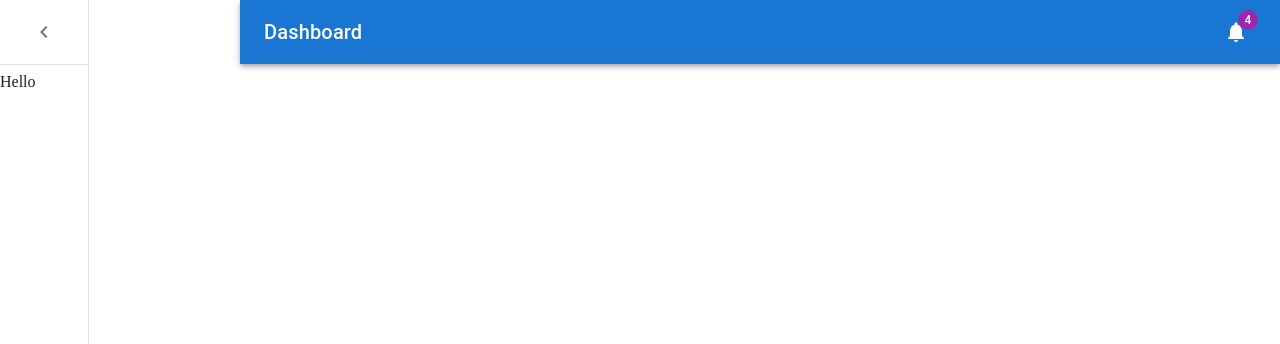
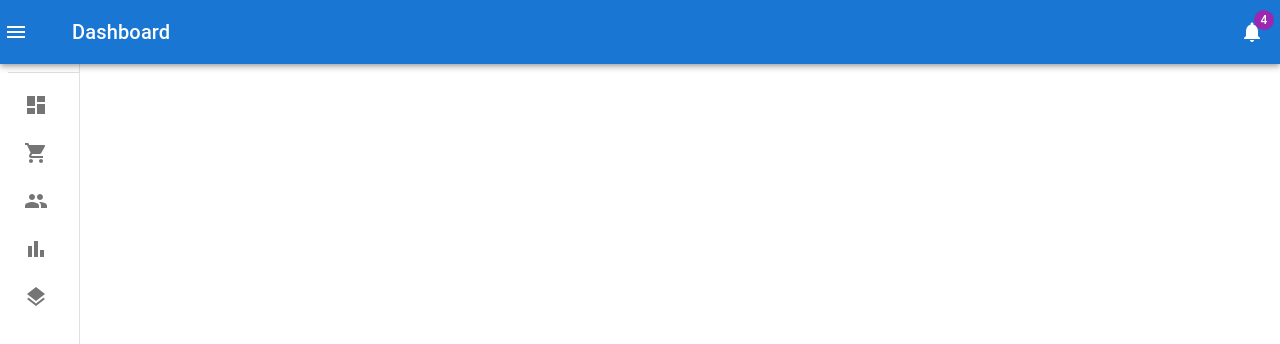
Before and after one commit to Sizzlesina/MUI_course, a React (Vite) app in the folder mui-tutorial/: page / in a window 1280 px wide. Shown: the top 344 px of the page. Built offline with nearby package versions, Linux system fonts and the light colour scheme.

Commit message:
ListItem added

```diff
--- a/mui-tutorial/src/styled-components/Dashboard.jsx
+++ b/mui-tutorial/src/styled-components/Dashboard.jsx
@@ -7,7 +7,6 @@ import {
   Divider,
   IconButton,
   List,
-  ListItem,
   Toolbar,
   Typography,
 } from "@mui/material";
@@ -17,6 +16,7 @@ import { useState } from "react";
 import NotificationsIcon from "@mui/icons-material/Notifications";
 import MenuIcon from "@mui/icons-material/Menu";
 import { ChevronLeft } from "@mui/icons-material";
+import { mainListItems } from "./listItems";
 
 const drawerWidth = 240;
 
@@ -40,7 +40,7 @@ const AppBar = styled(MuiAppBar, {
 const Drawer = styled(MuiDrawer, {
   shouldForwardProp: (prop) => prop !== "open",
 })(({ theme, open }) => ({
-  "&.MuiDrawer-paper": {
+  "& .MuiDrawer-paper": {
     position: "relative",
     whiteSpace: "noWrap",
     width: drawerWidth,
@@ -64,14 +64,20 @@ const Drawer = styled(MuiDrawer, {
   },
 }));
 function Dashboard() {
-  const [open, setOpen] = useState(true);
+  const [open, setOpen] = useState(false);
   const toggleDrawer = () => {
-    setOpen((prevState) => !prevState);
+    setOpen(!open);
   };
   return (
     <Box>
       <AppBar position='absolute' open={open}>
-        <Toolbar>
+        <Toolbar
+          sx={{
+            display: "flex",
+            alignItems: "center",
+            justifyContent: "flex-end",
+            px: [1],
+          }}>
           <IconButton
             edge='start'
             color='inherit'
@@ -105,7 +111,9 @@ function Dashboard() {
           </IconButton>
         </Toolbar>
         <Divider />
-        <List component={"nav"}>Hello</List>
+        <List component={"nav"} sx={{ minHeight: "100vh" }}>
+          {mainListItems}
+        </List>
       </Drawer>
     </Box>
   );
--- /dev/null
+++ b/mui-tutorial/src/styled-components/listItems.jsx
@@ -0,0 +1,43 @@
+/** @format */
+import React from "react";
+import { ListItemButton, ListItemIcon, ListItemText } from "@mui/material";
+import DashboardIcon from "@mui/icons-material/Dashboard";
+import ShopingCartIcon from "@mui/icons-material/ShoppingCart";
+import PeopleIcon from "@mui/icons-material/People";
+import { BarChart } from "@mui/icons-material";
+import { Layers } from "@mui/icons-material";
+
+export const mainListItems = (
+  <React.Fragment>
+    <ListItemButton>
+      <ListItemIcon>
+        <DashboardIcon />
+      </ListItemIcon>
+      <ListItemText primary='Dashboard' />
+    </ListItemButton>
+    <ListItemButton>
+      <ListItemIcon>
+        <ShopingCartIcon />
+      </ListItemIcon>
+      <ListItemText primary='Orders' />
+    </ListItemButton>
+    <ListItemButton>
+      <ListItemIcon>
+        <PeopleIcon />
+      </ListItemIcon>
+      <ListItemText primary='Customers' />
+    </ListItemButton>
+    <ListItemButton>
+      <ListItemIcon>
+        <BarChart />
+      </ListItemIcon>
+      <ListItemText primary='Reports' />
+    </ListItemButton>
+    <ListItemButton>
+      <ListItemIcon>
+        <Layers />
+      </ListItemIcon>
+      <ListItemText primary='Integration' />
+    </ListItemButton>
+  </React.Fragment>
+);
```
